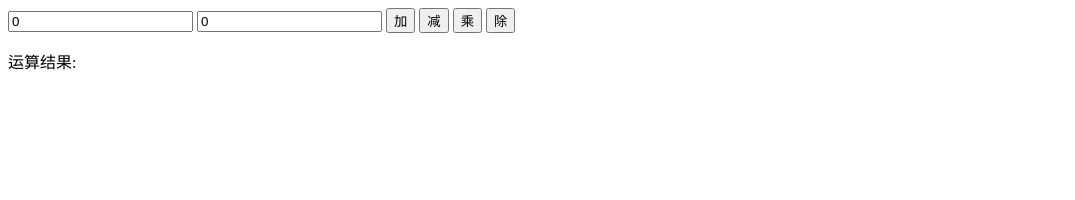
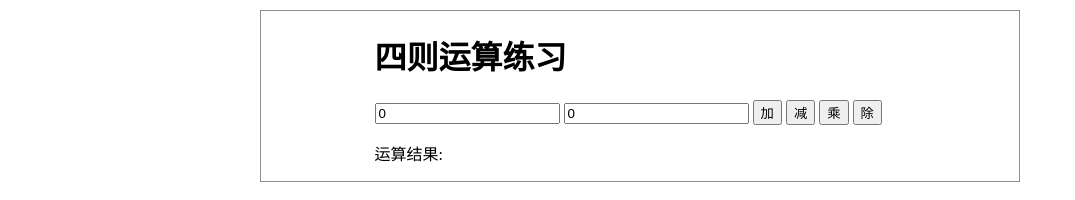
Before and after one commit to cai4633/day17_ife, a plain HTML site: page index.html in a window 1280 px wide. Shown: the whole page, without its empty margins (0-1075 px from the left). Drawn offline with Linux system fonts and the light colour scheme.

Commit message:
v1.0.0 1.美化了四则运算功能外观； 2.修改了return null时，tofixed报错的BUG

```diff
--- a/index.html
+++ b/index.html
@@ -3,8 +3,25 @@
 <head>
     <meta charset="UTF-8">
     <title>IFE ECMAScript</title>
+    <style type="text/css">
+        .func1{
+            width: 60%;
+            margin: 10px auto;
+            border: 1px solid #928E8E;
+    }
+
+    .func1_container{
+        width: 70%;
+        margin: 0 auto;
+
+    }
+
+    </style>
 </head>
 <body>
+            <div class="func1">
+                    <div class="func1_container">
+                        <h1>四则运算练习</h1>
                         <input id="first-number" type="number" value="0" placeholder="第一个数字">
                         <input id="second-number" type="number" value="0" placeholder="第二个数字">
                         <button id="add-btn">加</button>
@@ -12,6 +29,9 @@
                         <button id="times-btn">乘</button>
                         <button id="divide-btn">除</button>
                         <p id="result">运算结果: </p>
+                    </div>
+            </div>
+
             <script>
                 window.onload=function(){
                     var operator_add=document.getElementById('add-btn'),
@@ -97,7 +117,7 @@
                           function divide(num1,num2){
                                 if(num2===0){
                                     alert('注意除数不能为0！')
-                             return null;
+                                     return NaN;//修改当return null时，tofixed报错；
                                  }
                                 else{
                                   return num1/num2;
```
Lines whose indentation alone changed are shown as unchanged.
